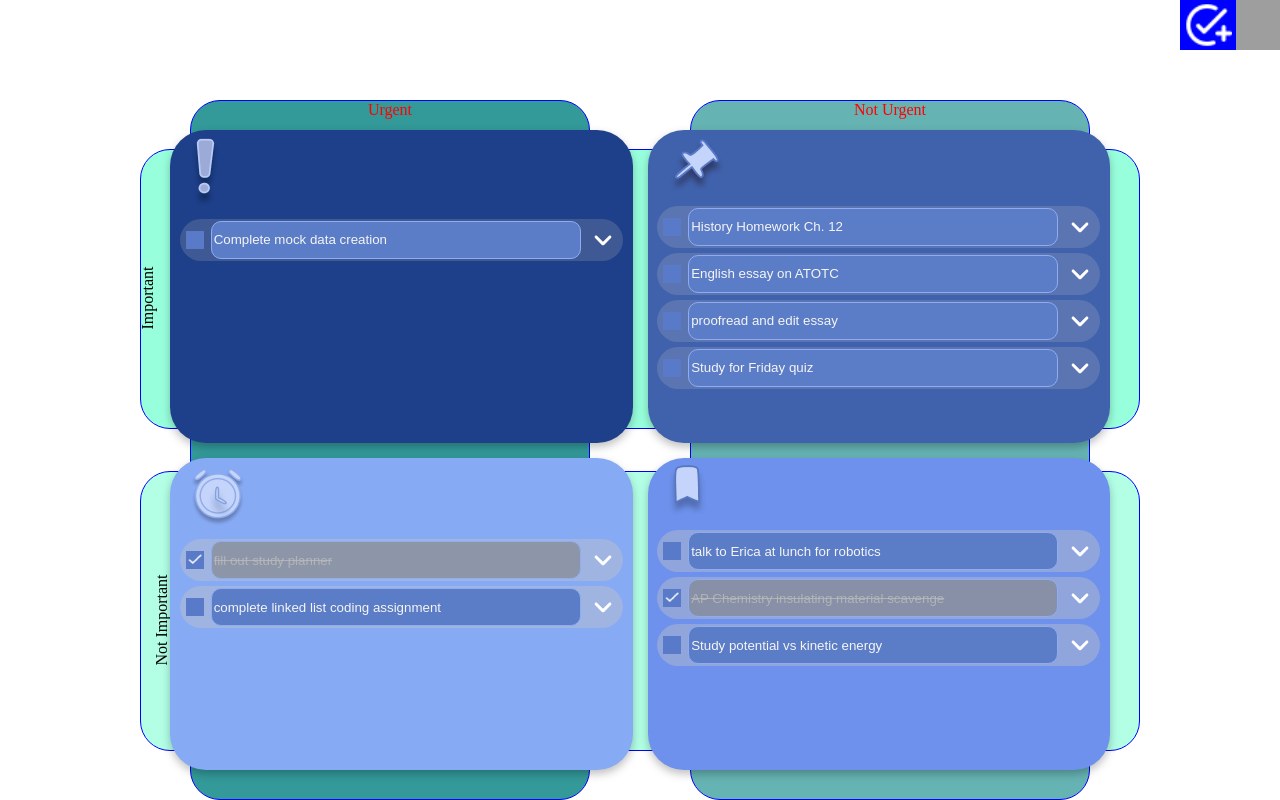
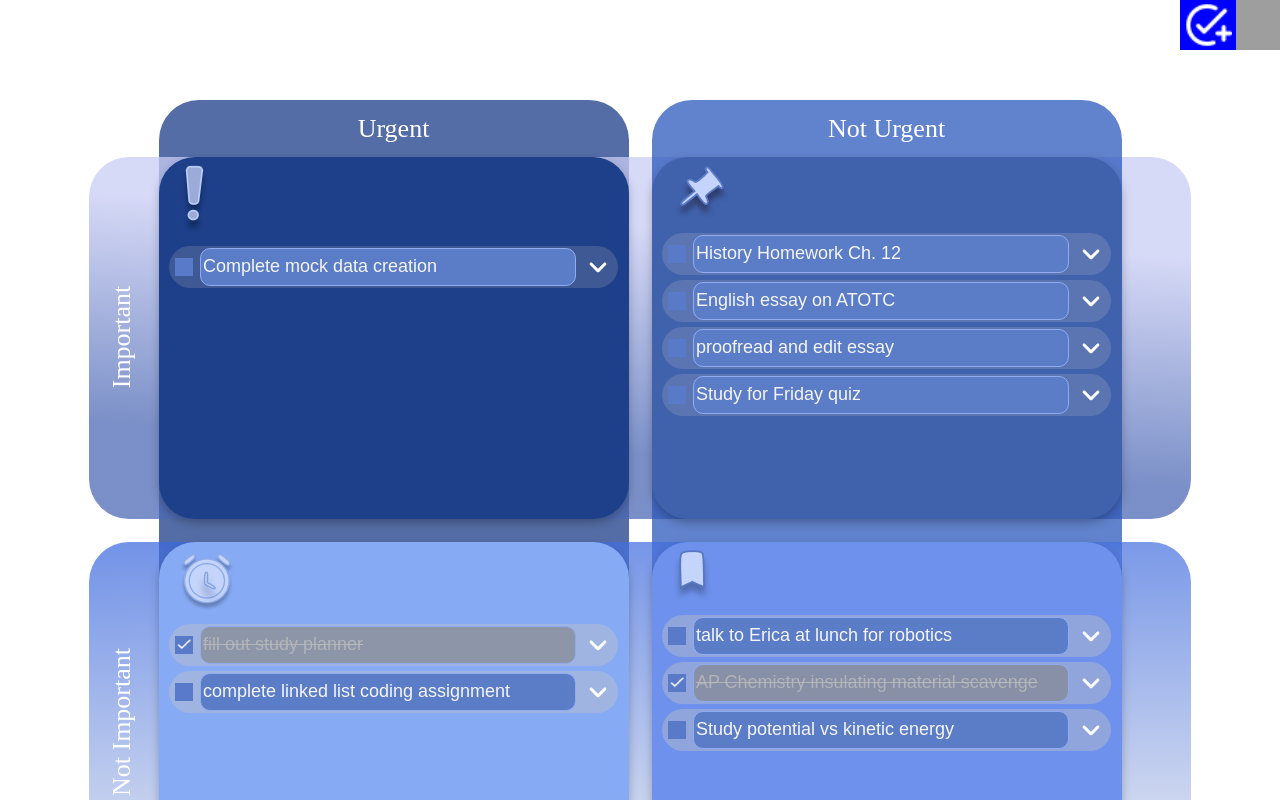
Before and after one commit to GitFitCode/hackathon-todos, an Angular app: page / in a window 1280 px wide. Shown: the top 800 px of the page. Built offline with nearby package versions, Linux system fonts and the light colour scheme; grey boxes are pictures that could not be loaded.

Commit message:
styles copied over figma

```diff
--- a/src/app/app.component.css
+++ b/src/app/app.component.css
@@ -9,8 +9,10 @@ article {
 }
 
 grid-view {
-  width: 1000px;
-  height: 700px;
+  width: 1440px;
+  height: 1024px;
+  width: 1102px;
+  height: 860px;
   margin: 0 auto;
 }
 
--- a/src/app/grid-card/grid-card.component.css
+++ b/src/app/grid-card/grid-card.component.css
@@ -1,12 +1,14 @@
 :host {
-  height: 100%;
-  min-width: 0;
-  overflow: scroll;
+  width: 470px;
+  height: 362px;
   border-radius: 36px;
   padding: 1%;
   background-color: rgb(135,170,245);
   box-sizing: border-box;
+  display: block;
   filter: drop-shadow(0px 4px 4px rgba(0, 0, 0, 0.25));
+  overflow-y: hidden;
+  overflow-x: hidden;
 }
 
 img {
@@ -17,6 +19,7 @@ img {
 /* eventually would be .blue :host.urgent {}*/
 :host.urgentImportant {
   background-color: rgb(30,63,137);
+
 }
 :host.urgent {
   background-color: rgb(135,170,245);
--- a/src/app/grid-view/grid-view.component.css
+++ b/src/app/grid-view/grid-view.component.css
@@ -13,7 +13,6 @@ section {
   height: 100%;
   min-height: 0;
   min-width: 0;
-  padding: 3%;
   box-sizing: border-box;
   position: absolute;
   top: 50%;
@@ -23,54 +22,92 @@ section {
   display: grid;
   grid-template-columns: 1fr 1fr;
   grid-template-rows: 1fr 1fr;
-  column-gap: 15px;
-  row-gap: 15px;
+  column-gap: 23px;
+  row-gap: 23px;
+  justify-content: center;
+  align-items: center;
 }
 
 /* Title Tabs */
 .title-tab {
   box-sizing: border-box;
-  border-radius: 30px;
+  border-radius: 40px;
+  color: white;
   position: absolute;
   z-index: -10;
-
-  border: 1px solid blue;
 }
 .vertical-tab {
-  width: 40% !important;
-  height: 100% !important;
+  height: 860px;
+  width: 470px;
   top: 0%;
 }
 .horizontal-tab {
-  width: 100%;
-  height: 40%;
+  width: 1102px;
+  height: 362px;
   left: 0%;
 }
+/* Title Tab Text */
+.title-tab div {
+  height: 40px;
+  font-size: 26px;
+  line-height: 36px;
+}
 .vertical-tab div {
-  color: red;
+  width: 100%;
   text-align: center;
+  position: absolute;
+  top: 11px;
 }
 .horizontal-tab div {
-  color: black;
+  width: 362px;
+  position: absolute;
+  left: 35px;
+  top: 341px;
+  transform-origin: 0px 20px;
   transform: rotate(-90deg);
-  position: absolute;
-  left: -25px;
-  top: 50%;
+  text-align: center;
 }
 
 .title-tab.urgent {
-  left: 5%;
-  background-color: rgba(0, 128, 128, .8);
+  right: 0;
+  background-color: rgba(84,109,166,1);
 }
 .title-tab.not-urgent {
-  right: 5%;
-  background-color: rgba(0, 128, 128, .6);
+  left: 0;
+  background-color: rgba(44,89,187,0.75);
 }
 .title-tab.important {
-  top: 7%;
-  background-color: rgba(127, 255, 212, .8);
+  bottom: 0;
+  background: linear-gradient(183.41deg,
+    rgba(201, 205, 244, 0.75) 23.47%,
+    rgba(78, 106, 181, 0.75) 77.49%);
 }
 .title-tab.not-important {
-  bottom: 7%;
-  background-color: rgba(127, 255, 212, .6);
+  top: 0;
+  background: linear-gradient(178.43deg,
+    rgba(61, 106, 222, 0.72) 1.47%,
+    rgba(208, 216, 237, 0.83) 83.57%,
+    rgba(239, 239, 239, 0.1) 163.99%);
 }
+
+.card-container {
+  width: 100%;
+  height: 100%;
+  position: relative;
+  display: flex;
+}
+.urgentImportant {
+  bottom: 0;
+  right: 0;
+  position: absolute;
+}
+.urgent {
+  top: 0;
+  right: 0;
+  position: absolute;
+}
+.important {
+  bottom: 0;
+  left: 0;
+  position: absolute;
+}
--- a/src/app/grid-view/grid-view.component.html
+++ b/src/app/grid-view/grid-view.component.html
@@ -1,21 +1,31 @@
 <!-- Create the 4 grid cards and pass in their specific urgent/important values -->
 <section>
   <!-- The 4 background tabs: -->
+
+
+  <div class="card-container">
+    <grid-card [urgent]="true" [important]="true" class="urgentImportant"></grid-card>
+
     <div class="title-tab vertical-tab urgent">
       <div>Urgent</div>
-  </div>
-  <div class="title-tab vertical-tab not-urgent">
-    <div>Not Urgent</div>
     </div>
     <div class="title-tab horizontal-tab important">
       <div>Important</div>
     </div>
+  </div>
+  <div class="card-container">
+    <grid-card [urgent]="false" [important]="true" class="important"></grid-card>
+    <div class="title-tab vertical-tab not-urgent">
+      <div>Not Urgent</div>
+    </div>
+  </div>
+  <div class="card-container">
+    <grid-card [urgent]="true" [important]="false" class="urgent"></grid-card>
     <div class="title-tab horizontal-tab not-important">
       <div>Not Important</div>
     </div>
-
-  <grid-card [urgent]="true" [important]="true" class="urgentImportant"></grid-card>
-  <grid-card [urgent]="false" [important]="true" class="important"></grid-card>
-  <grid-card [urgent]="true" [important]="false" class="urgent"></grid-card>
+  </div>
+  <div class="card-container">
     <grid-card [urgent]="false" [important]="false" class="neither"></grid-card>
+  </div>
 </section>
--- a/src/app/todo/todo.component.css
+++ b/src/app/todo/todo.component.css
@@ -37,6 +37,7 @@
   flex-grow: 1;
   cursor: text !important;
   color: whitesmoke;
+  font-size: 18px;
 }
 .input-name:focus {
   outline: none !important;
--- a/src/styles.css
+++ b/src/styles.css
@@ -1,4 +1,8 @@
 /* You can add global styles to this file, and also import other style files */
+html {
+  font-family: Avenir;
+}
+
 body {
   margin: 0px;
 }
```
Lines whose indentation alone changed are shown as unchanged.
